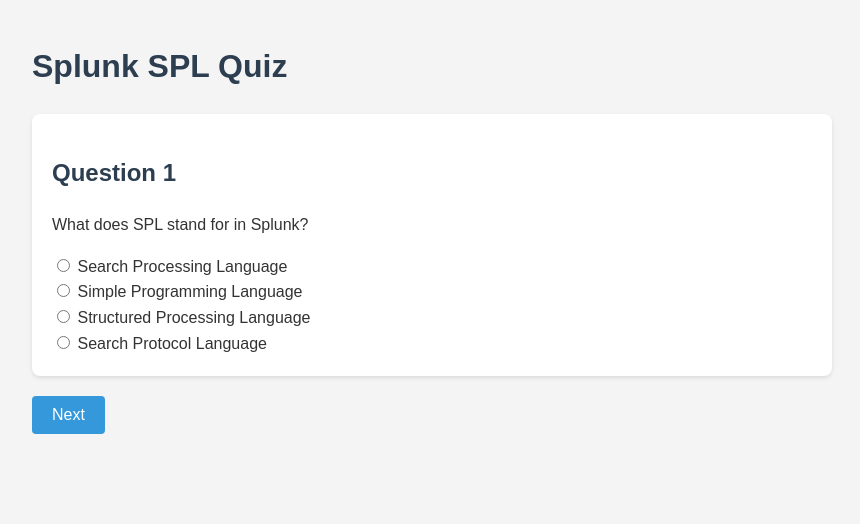
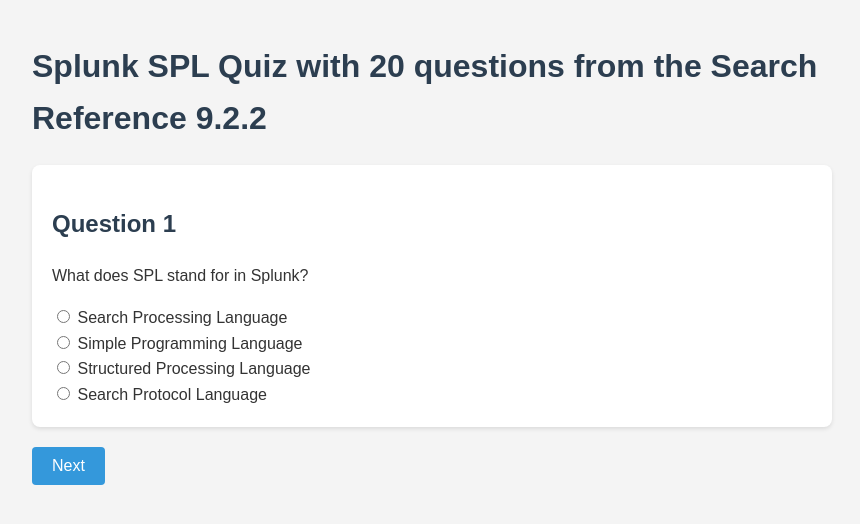
Before and after one commit to stscholz/splunk-spl, a plain HTML site: page index.html in a window 1280 px wide. Shown: the whole page, without its empty margins (208-1068 px from the left). Drawn offline with nearby package versions, Linux system fonts and the light colour scheme.

Commit message:
Update index.html

```diff
--- a/index.html
+++ b/index.html
@@ -52,7 +52,7 @@
 </head>
 <body>
     <div id="quiz-container">
-        <h1>Splunk SPL Quiz</h1>
+        <h1>Splunk SPL Quiz with 20 questions from the Search Reference 9.2.2</h1>
         <div id="question-container" class="question-container"></div>
         <button id="prev-btn" style="display:none;">Back</button>
         <button id="next-btn">Next</button>
```
